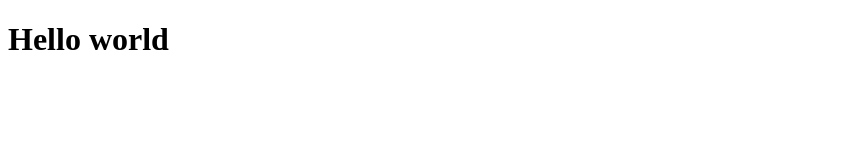
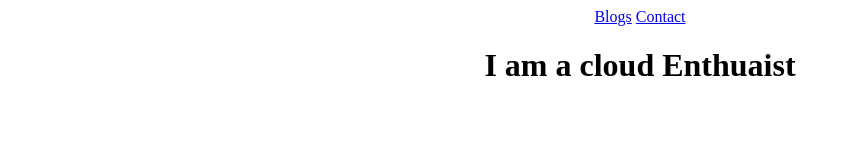
Before and after one commit to AchanandhiM/Hacktoberfest-Portfolio-Builder, a plain HTML site: page index.html in a window 1280 px wide. Shown: the whole page, without its empty margins (0-851 px from the left). Drawn offline with Linux system fonts and the light colour scheme.

Commit message:
initial-commit

```diff
--- a/index.html
+++ b/index.html
@@ -3,9 +3,15 @@
 <head>
     <meta charset="UTF-8">
     <meta name="viewport" content="width=device-width, initial-scale=1.0">
-    <title>Document</title>
+    <title>Achanandhi M</title>
 </head>
 <body>
-    <h1>Hello world</h1>
+    <center>
+    <a href="blog.html">Blogs</a>
+    <a href="contact.html">Contact</a>
+    <h1>I am a cloud Enthuaist</h1>
+    </center>
+
+
 </body>
 </html>
```
Also changed, not shown: Acheivements.html (added), blog.html (added), contact.html (added), index.css (added).
